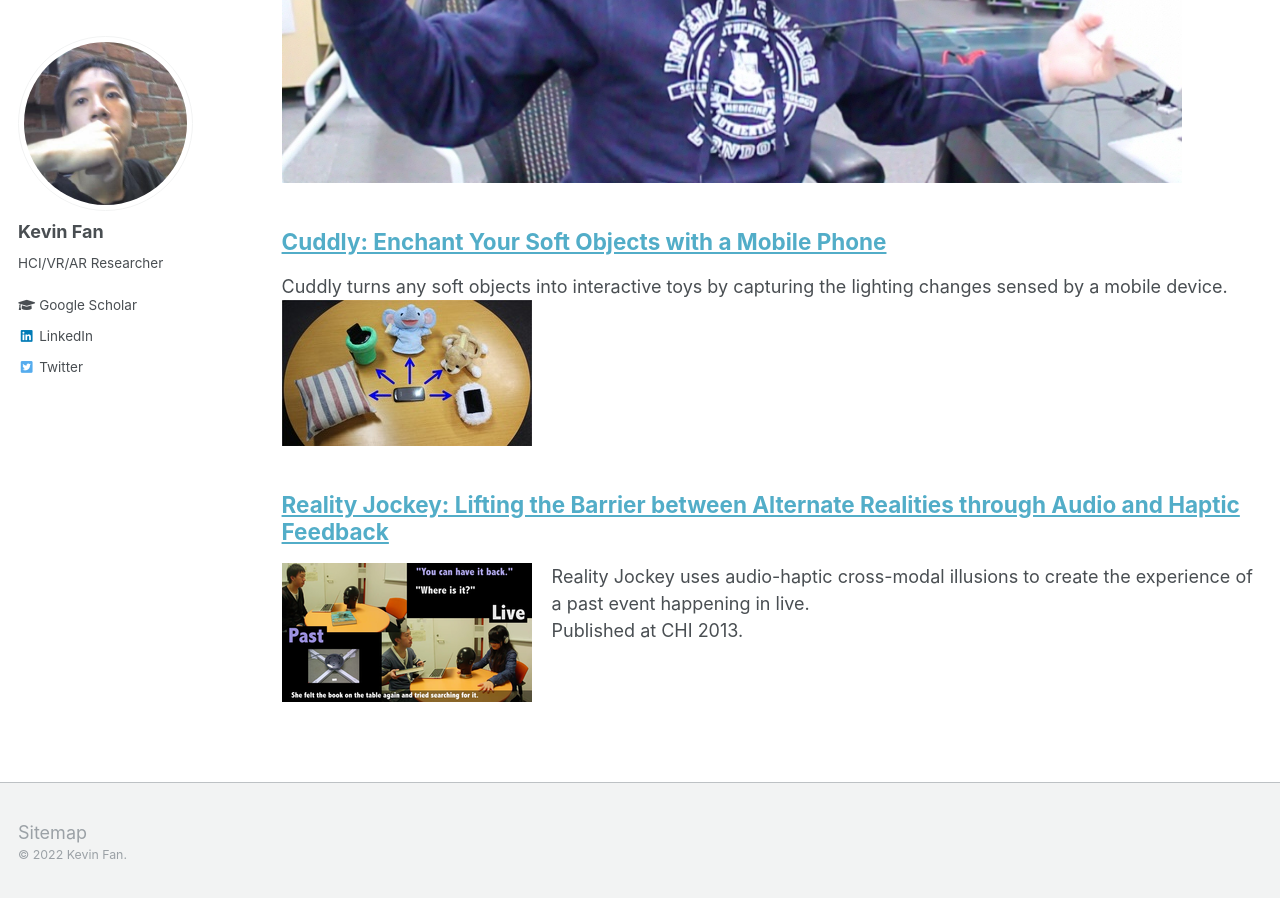
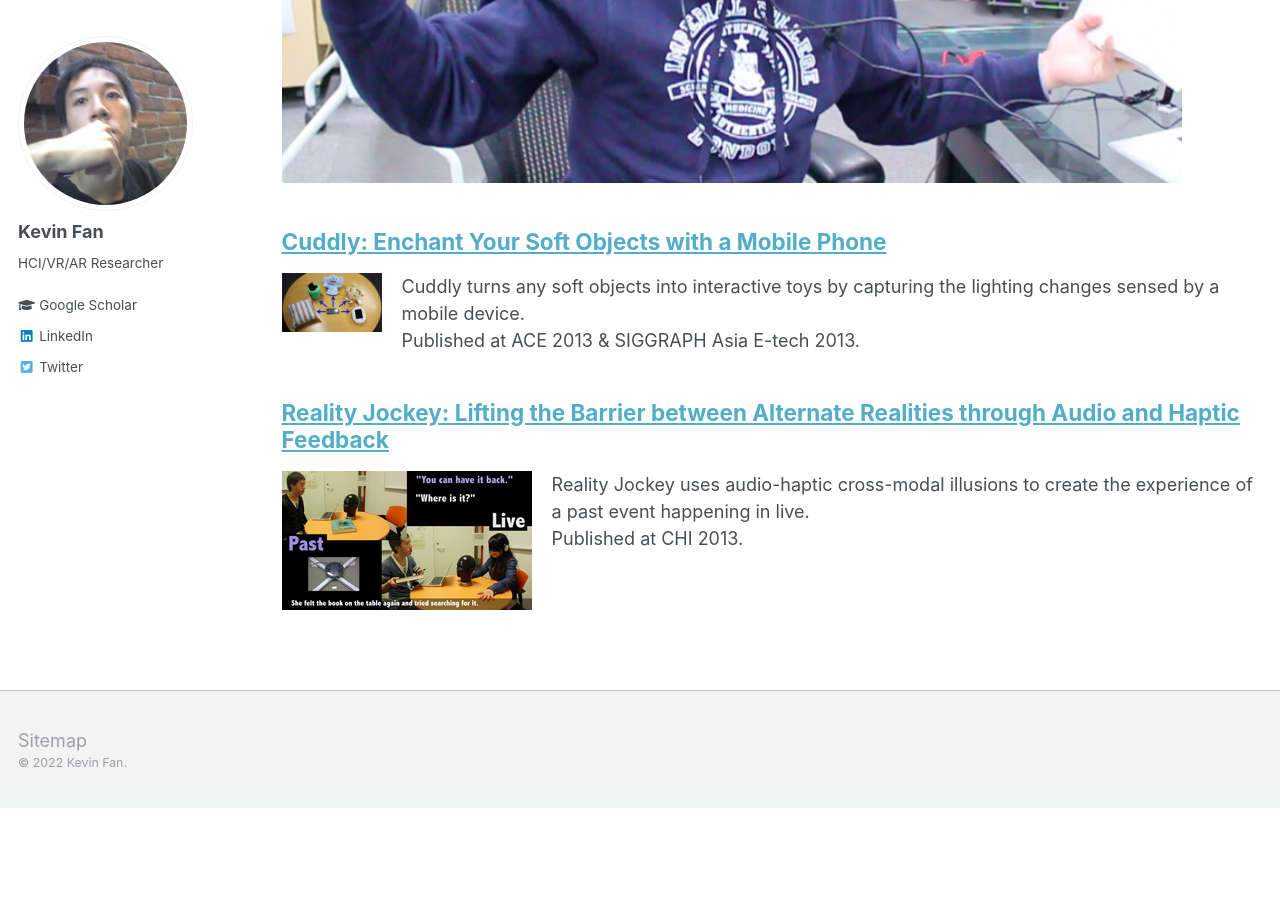
Before and after one commit to kevinswf/kevinswf.github.io, a Jekyll site: the page built from _pages/research.md, in a window 1280 px wide and 900 px high, scrolled down 4933 px. Built offline with Jekyll 4.4.1, drawn with Linux system fonts in a browser that asks for light colours; after the commit the page ends 5741 px from its top, so only the background shows below that.

Commit message:
format cuddly

```diff
--- a/_research/02Cuddly.md
+++ b/_research/02Cuddly.md
@@ -2,7 +2,7 @@
 title: "Cuddly: Enchant Your Soft Objects with a Mobile Phone"
 collection: publications
 permalink: /publication/Cuddly
-excerpt: "Cuddly turns any soft objects into interactive toys by capturing the lighting changes sensed by a mobile device. <br><img src='/images/cuddly.jpg'>"
+excerpt: "<img align='left' width='100' height='100' style='margin-right:20px' src='/images/cuddly.jpg'> Cuddly turns any soft objects into interactive toys by capturing the lighting changes sensed by a mobile device.<br> Published at ACE 2013 & SIGGRAPH Asia E-tech 2013."
 date: 2013-04-27
 venue: "ACE 2013"
 paperurl:
```
